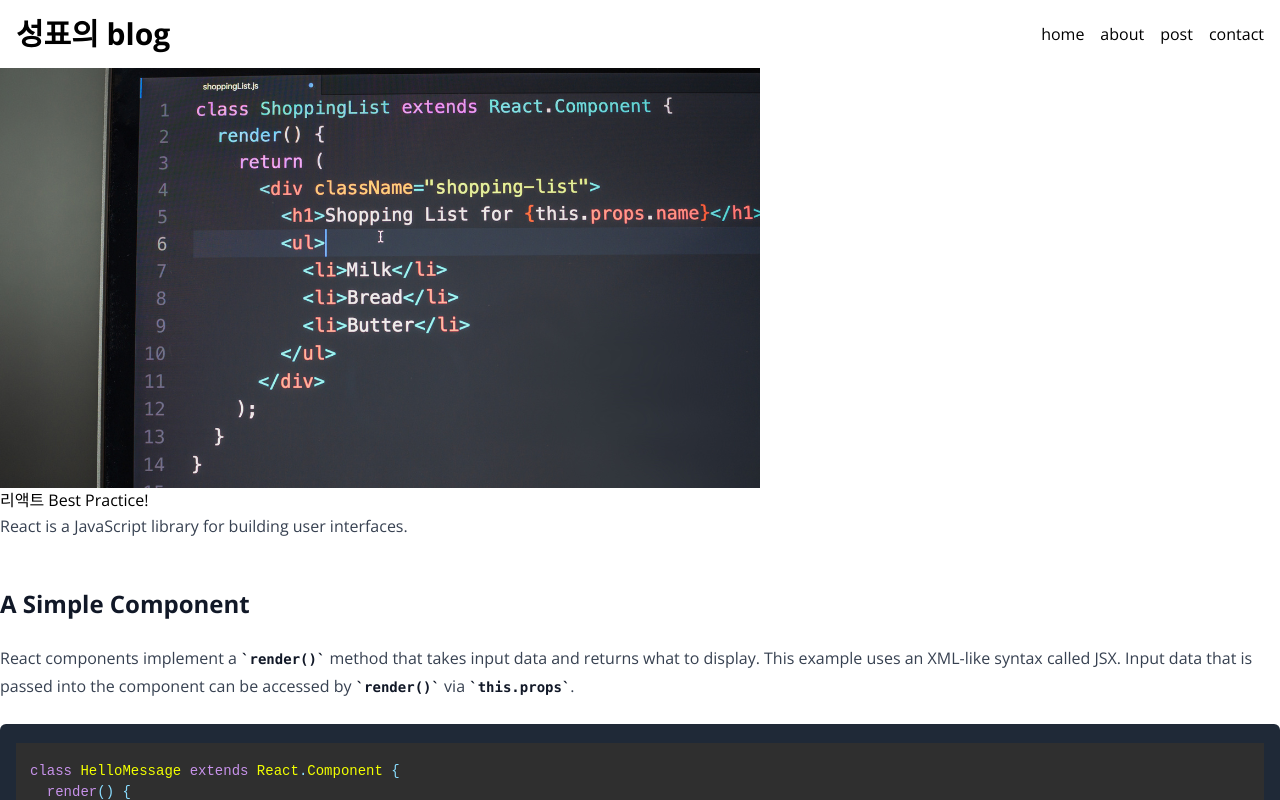
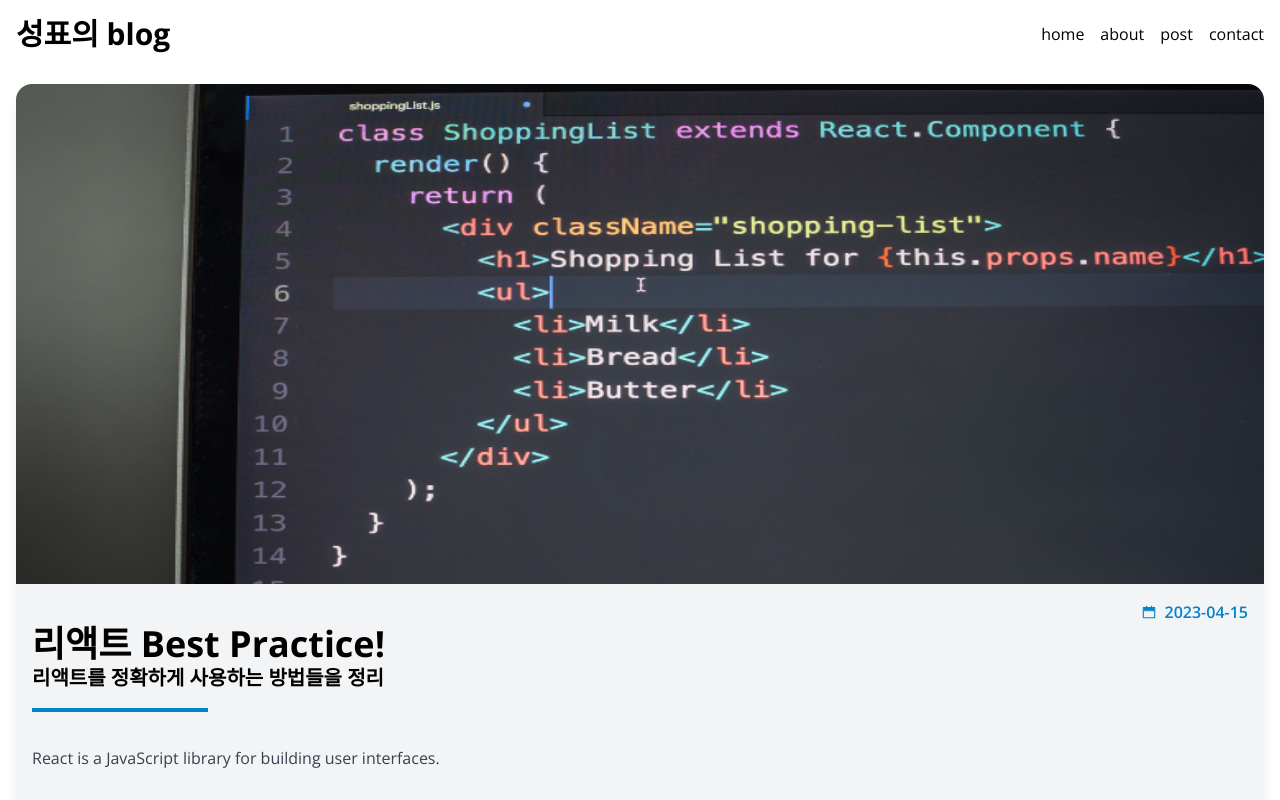
Before and after one commit to pwsusc10/blog, a Next.js app: page /post/best-react-practices in a window 1280 px wide. Built offline with nearby package versions, Linux system fonts and the light colour scheme.

Commit message:
add next post card

```diff
--- a/src/app/post/[slug]/page.tsx
+++ b/src/app/post/[slug]/page.tsx
@@ -1,7 +1,9 @@
-import MarkdownViewer from "@/components/MarkdownViewer";
-import { getPostByPath } from "@/service/posts";
+import { getAllPosts, getPostData } from "@/service/posts";
 import Image from "next/image";
 import React from "react";
+import ExtraPage from "@/components/AdjacentPostCard";
+import PostContent from "@/components/PostContent";
+import AdjacentPostCard from "@/components/AdjacentPostCard";
 
 type Props = {
   params: {
@@ -10,20 +12,26 @@ type Props = {
 };
 
 export default async function BlogPage({ params }: Props) {
-  const { title, description, date, path, content } = await getPostByPath(
-    params.slug
-  );
+  const posts = await getAllPosts();
+
+  const post = await getPostData(params.slug);
+  const { title, path, next, prev } = post;
 
   return (
-    <article>
+    <article className="rounded-2xl overflow-hidden bg-gray-100 shadow-lg m-4">
       <Image
+        className="w-full h-1/5 max-h-[500px]"
         src={`/images/posts/${path}.png`}
         alt={title}
-        width="760"
-        height="420"
+        width={760}
+        height={420}
       />
-      <h1>{title}</h1>
-      <MarkdownViewer content={content} />
+      <PostContent post={post} />
+      <section className="flex shadow-md">
+        {prev && <AdjacentPostCard post={prev} type="prev" />}
+        {next && <AdjacentPostCard post={next} type="next" />}
+      </section>
+      {/* <ExtraPage prev={posts[targetIndex - 1]} next={posts[targetIndex + 1]} /> */}
     </article>
   );
 }
--- /dev/null
+++ b/src/components/AdjacentPostCard.tsx
@@ -0,0 +1,38 @@
+import { Post } from "@/service/posts";
+import Image from "next/image";
+import Link from "next/link";
+import React from "react";
+import { FaArrowLeft, FaArrowRight } from "react-icons/fa";
+
+type Props = {
+  post: Post;
+  type: "prev" | "next";
+};
+export default function AdjacentPostCard({ post, type }: Props) {
+  return (
+    <Link
+      href={`/post/${post.path}`}
+      className="relative w-full bg-black max-h-56"
+    >
+      <Image
+        className="w-full opacity-40"
+        src={`/images/posts/${post.path}.png`}
+        alt={post.title}
+        width={150}
+        height={100}
+      />
+      <div className="group absolute top-1/2 left-1/2 -translate-x-1/2 -translate-y-1/2 w-full flex justify-around items-center text-white px-8">
+        {type === "prev" && (
+          <FaArrowLeft className="text-5xl m-4 text-yellow-300 transition-all group-hover:text-6xl" />
+        )}
+        <div className="w-full text-center">
+          <h3 className="text-3xl font-bold">{post.title}</h3>
+          <p className="font-bold">{post.description}</p>
+        </div>
+        {type === "next" && (
+          <FaArrowRight className="text-5xl m-4 text-yellow-300 transition-all group-hover:text-6xl" />
+        )}
+      </div>
+    </Link>
+  );
+}
--- /dev/null
+++ b/src/components/PostContent.tsx
@@ -0,0 +1,20 @@
+import { AiTwotoneCalendar } from "react-icons/ai";
+import MarkdownViewer from "@/components/MarkdownViewer";
+import { PostData } from "@/service/posts";
+
+export default function PostContent({ post }: { post: PostData }) {
+  const { title, description, date, content } = post;
+
+  return (
+    <section className="flex flex-col p-4 w-full">
+      <div className="flex items-center self-end text-sky-600">
+        <AiTwotoneCalendar />
+        <p className="font-semibold ml-2">{date.toString()}</p>
+      </div>
+      <h1 className="text-4xl font-bold">{title}</h1>
+      <p className="text-xl font-bold">{description}</p>
+      <div className="w-44 border-2 border-sky-600 mt-4 mb-8" />
+      <MarkdownViewer content={content} />
+    </section>
+  );
+}
--- a/src/service/posts.ts
+++ b/src/service/posts.ts
@@ -10,7 +10,11 @@ export type Post = {
   featured: boolean;
 };
 
-export type PostData = Post & { content: string };
+export type PostData = Post & {
+  content: string;
+  next: Post | null;
+  prev: Post | null;
+};
 
 export async function getAllPosts(): Promise<Post[]> {
   const filePath = path.join(process.cwd(), "data", "posts.json");
@@ -33,11 +37,16 @@ export async function getCategories(): Promise<string[]> {
   return categories;
 }
 
-export async function getPostByPath(source: string): Promise<PostData> {
+export async function getPostData(source: string): Promise<PostData> {
   const postPath = path.join(process.cwd(), "data", "posts", `${source}.md`);
-  const metadata = await getAllPosts() //
-    .then((posts) => posts.find((post) => post.path === source));
-  if (!metadata) throw new Error(`${source}에 해당하는 포스트를 찾을 수 없음`);
+  const posts = await getAllPosts();
+  const post = posts.find((post) => post.path === source);
+  if (!post) throw new Error(`${source}에 해당하는 포스트를 찾을 수 없음`);
+
+  const index = posts.indexOf(post);
+  const next = index > 0 ? posts[index - 1] : null;
+  const prev = index < posts.length - 1 ? posts[index + 1] : null;
+
   const content = await fs.readFile(postPath, "utf-8");
-  return { ...metadata, content };
+  return { ...post, content, next, prev };
 }
```
